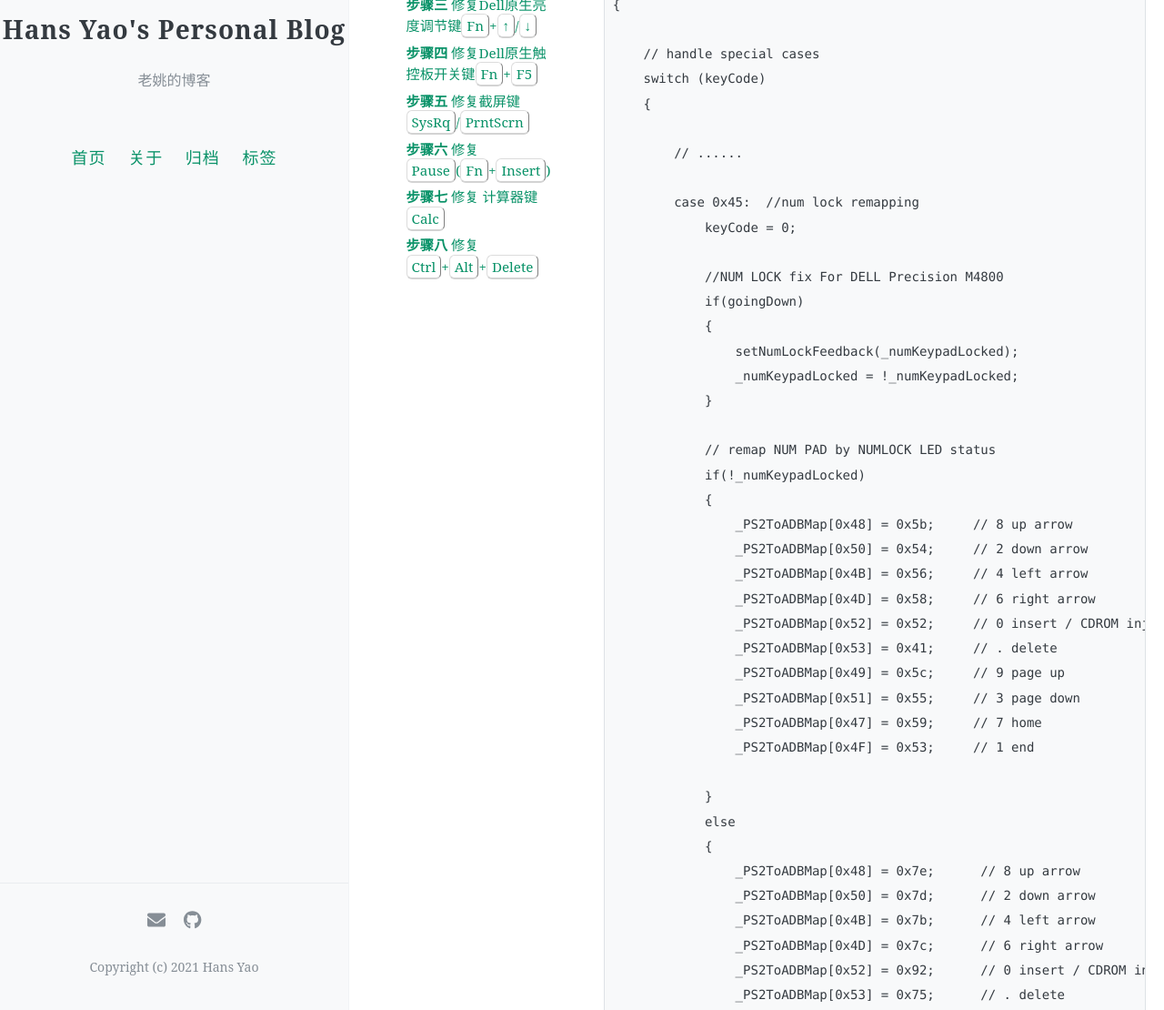
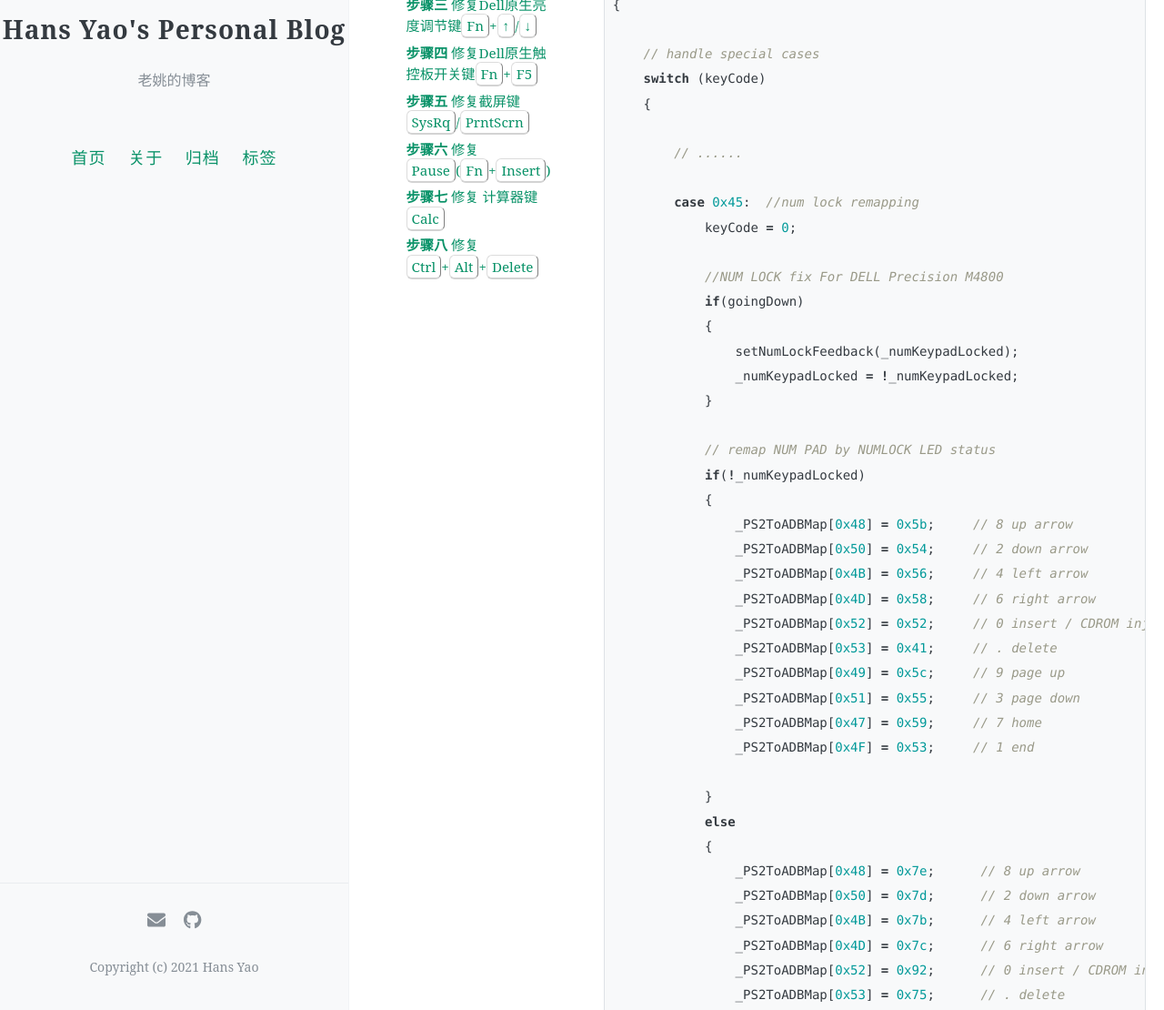
Before and after one commit to hansyao/hansyao.github.io, a Jekyll site: the page built from _posts/2021-05-21-Dell_M4800_keyboard_fix.md, in a window 1280 px wide and 1400 px high, scrolled down 2246 px. Shown: the part 290-1400 px from the top of the window at 91% size. Built offline with Jekyll 4.4.1, drawn with Linux system fonts in a browser that asks for light colours; comment, search, counter and statistics services are not loaded; some of the changed text lies outside the part shown.

Commit message:
update format to more readable

````diff
--- a/_posts/2021-05-21-Dell_M4800_keyboard_fix.md
+++ b/_posts/2021-05-21-Dell_M4800_keyboard_fix.md
@@ -90,7 +90,7 @@ toc: true
 然后在 `bool ApplePS2Keyboard::init(OSDictionary * dict)` 函数加一行 "`_numKeypadLocked = true;`" 初始化`_numKeypadLocked`变量.
 
 下一步再在 `dispatchKeyboardEventWithPacket`函数的`switch (keyCode)`方法中加入数字锁定键 **[0x45]** 的执行逻辑如下:
-```
+```c++
 bool ApplePS2Keyboard::dispatchKeyboardEventWithPacket(const UInt8* packet)
 {
 
@@ -147,7 +147,7 @@ bool ApplePS2Keyboard::dispatchKeyboardEventWithPacket(const UInt8* packet)
 ```
 
 最后在键盘初始化函数initkeyboard里加入一行代码 "`setNumLockFeedback(_numKeypadLocked)；`" 启用开机小键盘数字键锁定Num Lock。
-```
+```c++
 void ApplePS2Keyboard::initKeyboard()
 {
     //......
@@ -169,9 +169,9 @@ void ApplePS2Keyboard::initKeyboard()
 
 第二步: 在`VoodooPS2Keyboard-Info.plist`的Custom ADB Map中加入以下映射将亮度调节键映射到<kbd>F14</kbd>和<kbd>F15</kbd>。
 
-```
-e005=6b;FN+down arrow to brightness down
-e006=71;FN+up arrow to brightness up
+```xml
+<string>e005=6b;FN+down arrow to brightness down</string>
+<string>e006=71;FN+up arrow to brightness up</string>
 ```
 
 原生亮度调节键修复完成。
@@ -183,7 +183,7 @@ e006=71;FN+up arrow to brightness up
 先在终端下运行`./ioio_debug.sh`，点按<kbd>Fn</kbd>+<kbd>F5</kbd>得到PS2键位码为 **[e01e]** 。
 在 `dispatchKeyboardEventWithPacket`函数的`switch (keyCode)`方法中加入 **[0x011e]** (*注:e0为扩展码标志，程序执行为0x01*)的执行逻辑如下:
 
-```
+```c++
 bool ApplePS2Keyboard::dispatchKeyboardEventWithPacket(const UInt8* packet)
 {
     // handle special cases
@@ -223,7 +223,7 @@ bool ApplePS2Keyboard::dispatchKeyboardEventWithPacket(const UInt8* packet)
 第一步: 先在终端下运行`./ioio_debug.sh`，点按<kbd>Fn</kbd>+<kbd>End</kbd>/<kbd>Home</kbd>得到PS2键位码为 **[e037]**
 
 第二步: 分析源码，我们可以看到源码中有`case 0x0137:`的执行逻辑是将 **[e037]** 映射到了触控板控制开关。所以，我们将原这段代码删除或者注释掉。
-```
+```c++
 //        case 0x0128:    // alternate that cannot fnkeys toggle (discrete trackpad toggle)
 //        case 0x0137:    // prt sc/sys rq
 //        {
@@ -247,7 +247,7 @@ bool ApplePS2Keyboard::dispatchKeyboardEventWithPacket(const UInt8* packet)
 ```
 第三步: 在`VoodooPS2Keyboard-Info.plist`的Custom ADB Map中加入以下映射将<kbd>SysRq</kbd>和<kbd>PrntScrn</kbd>映射到<kbd>F13</kbd>
 
-```
+```xml
 <string>e037=69;fn+Home/End to F13</string>
 ```
 第四步: 编译打包，将生成的**ApplePS2Controller.kext**复制到`/EFI/OC/Kexts/`替换掉原来的文件，重启。打开系统偏好设置>键盘>快捷键, 将截屏映射到<kbd>SysRq</kbd>/<kbd>PrntScrn</kbd>（<kbd>F13</kbd>）。
@@ -259,7 +259,7 @@ bool ApplePS2Keyboard::dispatchKeyboardEventWithPacket(const UInt8* packet)
 第一步: 先在终端下运行`./ioio_debug.sh`，点按<kbd>Fn</kbd>+<kbd>Insert</kbd>得到PS2键位码为 **[e045]**
 
 第二步: 在`VoodooPS2Keyboard-Info.plist`的Custom ADB Map中加入以下映射将<kbd>Pause</kbd>(<kbd>Fn</kbd>+<kbd>Insert</kbd>)映射到<kbd>F18</kbd>。
-```
+```xml
 <string>e045=4f;fn+insert to F18</string>
 ```
 第三步: 重复 **步骤五** >第四步 将<kbd>Pause</kbd>(<kbd>Fn</kbd>+<kbd>Insert</kbd>)映射到你需要的功能键。
@@ -272,7 +272,7 @@ bool ApplePS2Keyboard::dispatchKeyboardEventWithPacket(const UInt8* packet)
 第一步: 先在终端下运行`./ioio_debug.sh`，点按<kbd>Fn</kbd>+<kbd>Insert</kbd>得到PS2键位码为 **[e021]**
 
 第二步: 在`VoodooPS2Keyboard-Info.plist`的Custom ADB Map中加入以下映射将<kbd>Calc</kbd>映射到<kbd>F19</kbd>。
-```
+```xml
 <string>e021=50;Calc to F19</string>
 ```
 第三步: 编译打包，将生成的**ApplePS2Controller.kext**复制到`/EFI/OC/Kexts/`替换掉原来的文件，重启
@@ -288,7 +288,7 @@ bool ApplePS2Keyboard::dispatchKeyboardEventWithPacket(const UInt8* packet)
 第二步: 分析源码**VoodooPS2Keyboard.cpp**, 得到` case 0x0153 ` 的运作逻辑是屏蔽了<kbd>Ctrl</kbd>+<kbd>Alt</kbd>+<kbd>Delete</kbd>以避免触发电源开关造成异常关机.
         为了实现与Windows一样的锁屏效果，修改` case 0x0153 `源码如下将<kbd>Ctrl</kbd>+<kbd>Alt</kbd>+<kbd>Delete</kbd>映射到<kbd>Ctrl</kbd>+<kbd>Command</kbd>+<kbd>Q</kbd>。
 
-```
+```c++
 bool ApplePS2Keyboard::dispatchKeyboardEventWithPacket(const UInt8* packet)
 {
     // handle special cases
````
Also changed, not shown: _posts/2021-05-21-Dell_Precision_M4800_AppleALC_fix.md (+3 -3 lines).
